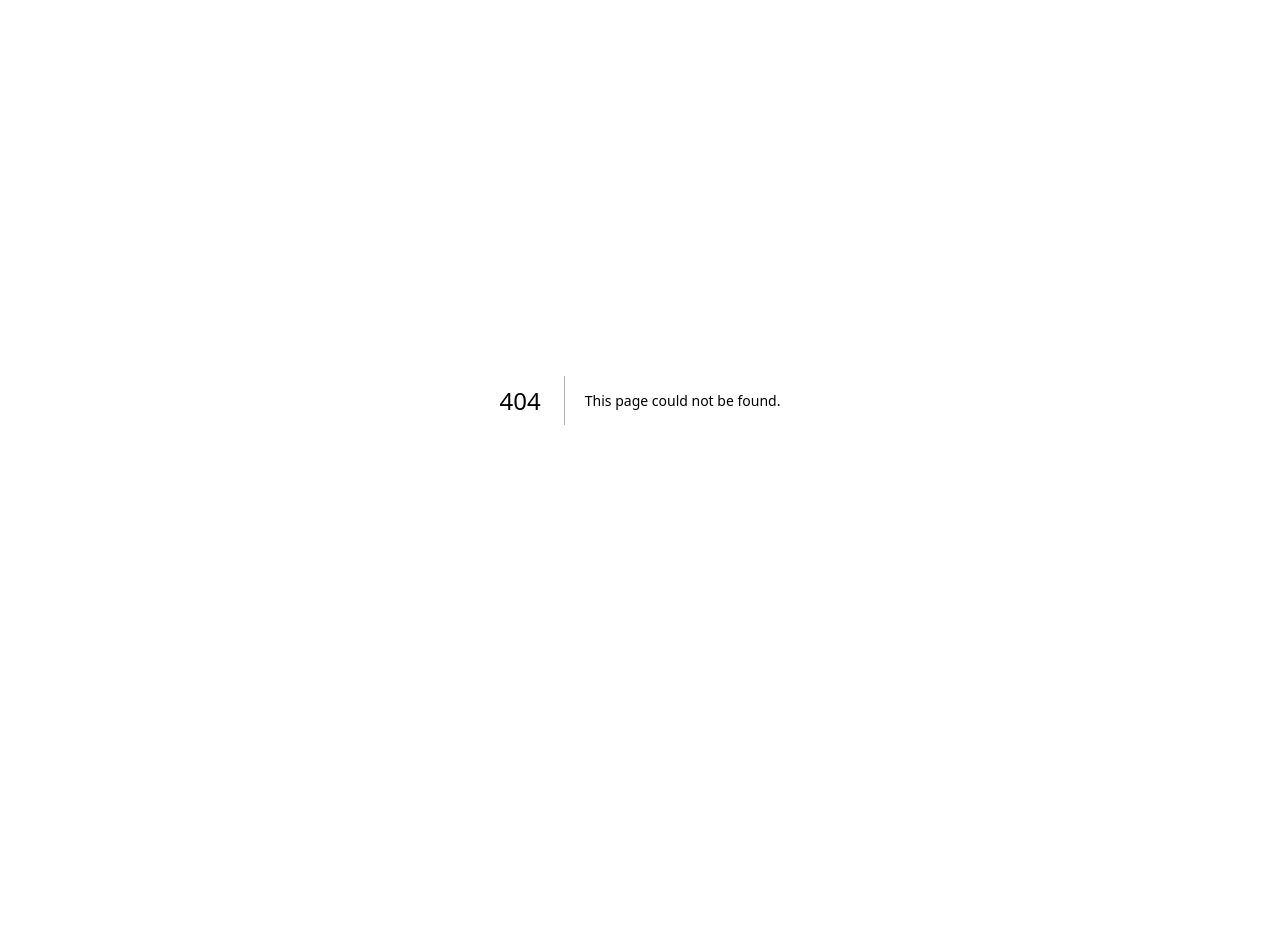
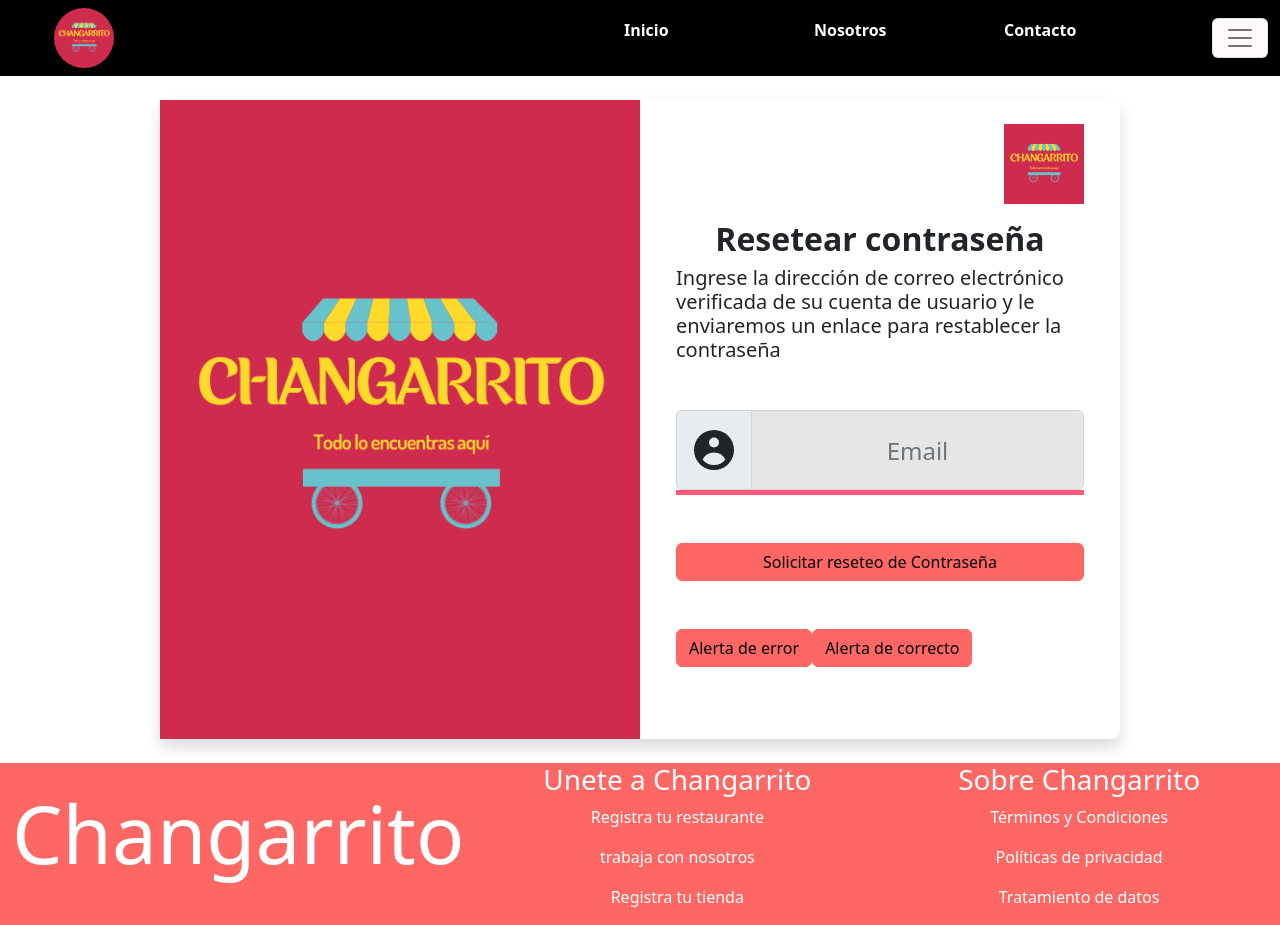
Before and after one commit to AgustinGodinez/actividad6, a Next.js app: page /resetPass in a window 1280 px wide. Before the commit this address had no page. Before the commit the page ends 800 px from the top, so only its background shows below. Built offline with nearby package versions, Linux system fonts and the light colour scheme; a web font is replaced by a local one.

Commit message:
reset pass

```diff
--- a/package.json
+++ b/package.json
@@ -31,6 +31,7 @@
     "react-items-carousel": "^2.8.0",
     "sass": "^1.57.1",
     "sequelize": "^6.28.0",
+    "sweetalert2": "^11.7.3",
     "tedious": "^15.1.2",
     "uuid": "^9.0.0",
     "yup": "^0.32.11"
--- a/src/components/menuItems.js
+++ b/src/components/menuItems.js
@@ -36,7 +36,7 @@
             <Offcanvas.Body>
             <Nav className="justify-content-end flex-grow-1 pe-3">
                 <Link href="login" className='MenuItem' passHref legacyBehavior>
-                <span>Login</span>
+                <Nav.Link>Login</Nav.Link>
                 </Link>
                 <Link href={`/admin/user/${1}`} className='MenuItem' passHref legacyBehavior>
                 <Nav.Link>Perfil</Nav.Link>
--- /dev/null
+++ b/src/pages/resetPass.js
@@ -0,0 +1,106 @@
+import Layout from '@/components/layout'
+import React, { useState, useEffect } from 'react'
+import { Button, Form, InputGroup } from 'react-bootstrap'
+import Image from 'react-bootstrap/Image'
+import { IconContext } from 'react-icons'
+import { AiOutlineCheckCircle } from 'react-icons/ai'
+import { HiUserCircle } from 'react-icons/hi'
+import { MdOutlineCancel } from 'react-icons/md'
+import { useForm } from "react-hook-form"
+import Swal from 'sweetalert2'
+
+
+export default function ResetPass() {
+    const { register, handleSubmit, watch, formState: { errors } } = useForm()
+    const [enviare, setEnviare] = useState(false)
+    const [datos, setDatos] = useState()
+
+    // esta funcion sirve para rescatar los datos del input email
+    const getUsuarioForm = (data) => {
+        console.log(data)
+        setDatos(data)
+    }
+
+    //esta es la alerta en caso de que haya sido un exito el reseteo
+    const alertCorrecto = () => {
+        //solo necesitaras esta parte si quieres mudar o agragar en otra funcion para la conexion al backend
+        Swal.fire({
+            position: 'center',
+            title: `revise el correo escrito para el cambio de contraseña`,
+            text: `correo: ${datos.email}`,
+            icon: 'success',
+            confirmButtonText: 'Aceptar'
+        })
+    }
+
+    // en caso de error
+    const alertError = () => {
+        //solo necesitaras esta parte si quieres mudar o agragar en otra funcion para la conexion al backend
+        Swal.fire({
+            position: 'center',
+            title: `Ha ocurido un error para el reseteo de contreaseña`,
+            text: `no se ha podido enviar el correo para cambiar la contraseña a: ${datos.email}`,
+            icon: 'error',
+            confirmButtonText: 'Aceptar'
+        })
+    }
+
+    return (
+        <>
+            <div className="container w-75 body-form bg-white mt-4 mb-4 rounded-3 shadow">
+                <div className="row">
+                    <div className="col bg d-none d-lg-block col-sm-3 d-col-md-4 d-col-lg-5 col-xl-6 ">
+
+                    </div>
+                    <div className="col m-4 rounded-5">
+                        <div className="text-end">
+                            <Image src="/Changarrito.png" width="80" alt="logo" />
+                        </div>
+                        <h2 className="fw-bold text-center  pt-3">Resetear contraseña</h2>
+                        <h5 className="text-start">Ingrese la dirección de correo electrónico verificada de su cuenta de usuario y le enviaremos un enlace para restablecer la contraseña</h5>
+                        <Form onSubmit={handleSubmit(getUsuarioForm)}>
+                            {errors.email?.type === 'required' && <span style={{ color: 'red' }}>El campo email es requerido</span>}
+                            {errors.email?.type === 'pattern' && <span style={{ color: 'red' }}>El campo email es invalido</span>}
+                            <InputGroup className="mb-5 mt-5" style={{ borderBottom: '5px solid rgba(255, 23, 68, 0.71)' }} >
+                                <InputGroup.Text id="basic-addon1" >
+                                    <IconContext.Provider value={{ size: '50px' }}>
+                                        <HiUserCircle />
+                                        {(!enviare == true) ? '' : (
+                                            errors.email ?
+                                                <IconContext.Provider value={{ size: '51px', color: 'red' }}>
+                                                    <MdOutlineCancel />
+                                                </IconContext.Provider>
+                                                :
+                                                <IconContext.Provider value={{ size: '51px', color: 'green' }}>
+                                                    <AiOutlineCheckCircle />
+                                                </IconContext.Provider>
+                                        )
+                                        }
+                                    </IconContext.Provider>
+                                </InputGroup.Text>
+                                <Form.Control style={{ backgroundColor: 'rgba(217, 217, 217, 0.65)', borderradius: '10px 10px 0px 0px', height: '80px', color: '#000000', fontSize: '24px', fontWeight: '400', color: 'dark' }} className="text-center" placeholder="Email" {...register("email", {
+                                    required: true,
+                                    pattern: /^[a-z0-9_\-]+(\.[_a-z0-9\-]+)*@([_a-z0-9\-]+\.)+([a-z]{2}|aero|asia|arpa|biz|cat|com|coop|edu|gov|info|int|jobs|mil|mobi|museum|name|net|org|pro|tel|travel|xxx)$/,
+                                })}></Form.Control>
+                            </InputGroup>
+                            <div className="d-grid">
+                                <Button className="title mb-5" variant='primary' type="submit" onClick={e => setEnviare(true)}>Solicitar reseteo de Contraseña</Button>
+                            </div>
+                        </Form>
+                        <Button className="title mb-5" variant='primary' onClick={alertError}>Alerta de error</Button>
+                        <Button className="title mb-5" variant='primary' onClick={alertCorrecto}>Alerta de correcto</Button>
+
+                    </div>
+
+
+                </div >
+            </div >
+        </>
+    )
+}
+
+ResetPass.getLayout = function getLayout(page) {
+    return (
+        <Layout>{page}</Layout>
+    )
+}
--- a/src/styles/globals.scss
+++ b/src/styles/globals.scss
@@ -20,7 +20,7 @@
     z-index: -1;
 }
 
-.inputfile + label {
+.inputfile+label {
     max-width: 80%;
     font-size: 1.25rem;
     font-weight: 700;
@@ -32,7 +32,7 @@
     padding: 0.625rem 1.25rem;
 }
 
-.inputfile + label svg {
+.inputfile+label svg {
     width: 1em;
     height: 1em;
     vertical-align: middle;
@@ -42,67 +42,75 @@
 }
 
 .iborrainputfile {
-	font-size:16px;
-	font-weight:normal;
-	font-family: 'Lato';
+    font-size: 16px;
+    font-weight: normal;
+    font-family: 'Lato';
 }
-.inputfile-2 + label {
+
+.inputfile-2+label {
     color: #9fd9b3;
     border: 2px solid currentColor;
 }
 
-.inputfile-2:focus + label,
-.inputfile-2.has-focus + label,
-.inputfile-2 + label:hover {
+.inputfile-2:focus+label,
+.inputfile-2.has-focus+label,
+.inputfile-2+label:hover {
     color: #9fd9b3;
 }
 
 
-#Menu{
+#Menu {
     background-color: rgba(241, 231, 231, 88%);
 }
-.MenuAll{
+
+.MenuAll {
     background-color: black;
     color: white;
 }
-.btnAdd{
+
+.btnAdd {
     color: white !important;
 }
-.centerContent{
+
+.centerContent {
     text-align: right;
 }
-.MenuItemAllAlign{
+
+.MenuItemAllAlign {
     padding: 10px;
 }
 
-.MenuItemAll{
+.MenuItemAll {
     text-decoration: none;
     color: white;
     font-weight: 600;
 }
-.menuBotton{
+
+.menuBotton {
     background-color: snow !important;
 }
-.iconAction{
+
+.iconAction {
     font-size: 1.5rem;
 }
 
 
-.MenuItem{
+.MenuItem {
     text-decoration: none;
     color: black;
     font-weight: 600;
 }
 
-.MenuItem:hover{
+.MenuItem:hover {
     text-decoration: none;
     color: #fe6763;
     font-weight: 700;
 }
 
-.MenuItemAlign{
+.MenuItemAlign {
     padding: 10px;
 }
+
 #img_home {
     background-image: url("../../public/home.jpg");
     background-color: #cccccc;
@@ -112,13 +120,16 @@
     background-size: cover;
     position: relative;
 }
+
 #home-title {
     margin-top: 30%;
     font-size: 4.5rem;
 }
+
 .borderline {
     border-bottom: 5px solid rgba(255, 23, 68, 0.71)
 }
+
 .labelformme {
     background-color: rgba(217, 217, 217, 0.65);
     border-radius: 10px 10px 0px 0px;
@@ -127,6 +138,7 @@
     font-weight: 400;
     color: darkblue
 }
+
 .boton {
     border-radius: '18px';
     color: #FFFFFF;
@@ -136,4 +148,15 @@
     width: 200px
 }
 
+
+
+
+.bg {
+    background-image: url(../../public/Changarrito.png);
+    background-position: center center;
+    background-size: 100%;
+}
+
+
+
 @import "~bootstrap/scss/bootstrap";
```
Also changed, not shown: src/pages/login.js (+42 -11 lines), src/styles/Home.module.css (+14 -15 lines), 1 other file (tests, documents, lock files or other folders).
